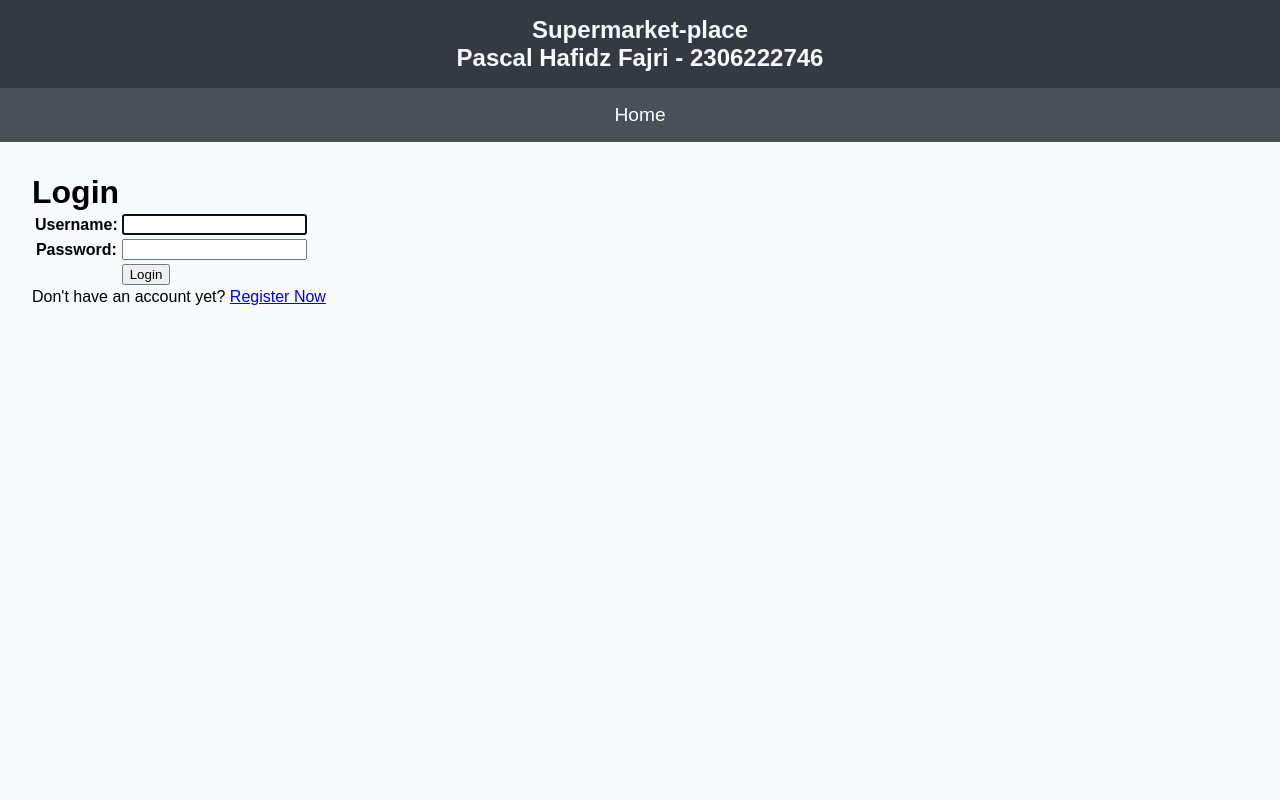
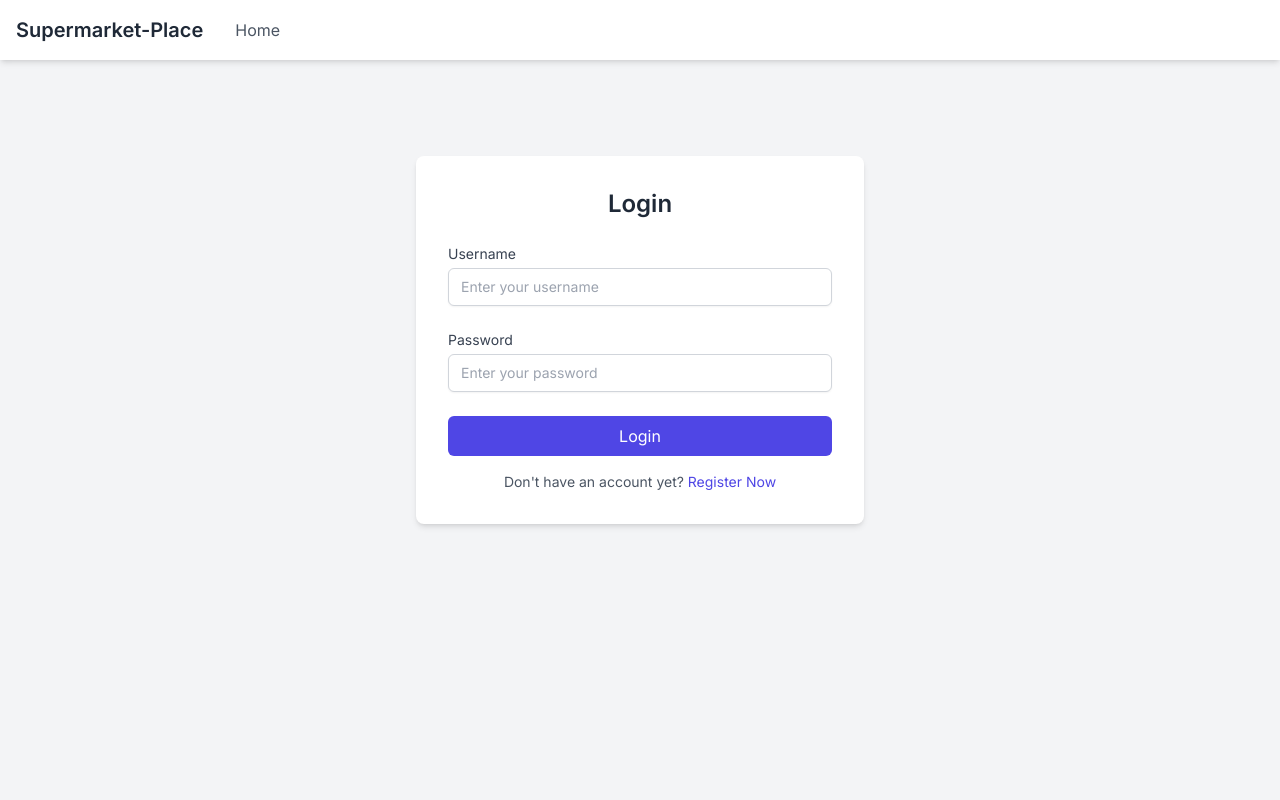
Before and after one commit to Scallss/supermarket-place, a Django app: page /login/ in a window 1280 px wide. Run offline with Django 5.2, Linux system fonts and the light colour scheme; some libraries are stand-ins or nearby versions.

Commit message:
Implemented Assignment 5 Checklist

```diff
--- a/main/models.py
+++ b/main/models.py
@@ -9,6 +9,7 @@ class Product(models.Model):
     price = models.IntegerField()
     description = models.TextField()
     stock = models.PositiveIntegerField(default=0)
+    image = models.ImageField(upload_to='products/')  # Images stored in 'media/products/'
     category = models.CharField(max_length=100, blank=True, null=True)
     date_added = models.DateTimeField(auto_now_add=True)
 
--- a/main/templates/login.html
+++ b/main/templates/login.html
@@ -1,32 +1,43 @@
 {% extends 'base.html' %}
 
-{% block meta %}
-<title>Login</title>
-{% endblock meta %}
+{% block title %}Login{% endblock %}
 
 {% block content %}
-<div class="login">
-  <h1>Login</h1>
+<div class="flex items-start justify-center mt-16 bg-gray-100">
+    <div class="bg-white shadow-md rounded-lg p-8 w-full max-w-md">
+        <h1 class="text-2xl font-semibold text-gray-800 mb-6 text-center">Login</h1>
 
-  <form method="POST" action="">
+        <form method="POST" action="" class="space-y-6">
             {% csrf_token %}
-    <table>
-      {{ form.as_table }}
-      <tr>
-        <td></td>
-        <td><input class="btn login_btn" type="submit" value="Login" /></td>
-      </tr>
-    </table>
+            <div>
+                <label for="username" class="block text-sm font-medium text-gray-700">Username</label>
+                <input type="text" name="username" id="username" class="mt-1 block w-full px-3 py-2 border border-gray-300 rounded-md shadow-sm focus:outline-none focus:ring-indigo-500 focus:border-indigo-500 sm:text-sm" placeholder="Enter your username">
+            </div>
+
+            <div>
+                <label for="password" class="block text-sm font-medium text-gray-700">Password</label>
+                <input type="password" name="password" id="password" class="mt-1 block w-full px-3 py-2 border border-gray-300 rounded-md shadow-sm focus:outline-none focus:ring-indigo-500 focus:border-indigo-500 sm:text-sm" placeholder="Enter your password">
+            </div>
+
+            <div>
+                <button type="submit" class="w-full bg-indigo-600 text-white py-2 px-4 rounded-md hover:bg-indigo-700 transition">Login</button>
+            </div>
         </form>
 
         {% if messages %}
+        <div class="mt-4 text-red-600">
             <ul>
                 {% for message in messages %}
                 <li>{{ message }}</li>
                 {% endfor %}
             </ul>
-  {% endif %} Don't have an account yet?
-  <a href="{% url 'main:register' %}">Register Now</a>
         </div>
+        {% endif %}
 
-{% endblock content %}
+        <p class="mt-4 text-sm text-center text-gray-600">
+            Don't have an account yet?
+            <a href="{% url 'main:register' %}" class="text-indigo-600 hover:text-indigo-500">Register Now</a>
+        </p>
+    </div>
+</div>
+{% endblock %}
--- a/main/urls.py
+++ b/main/urls.py
@@ -1,5 +1,5 @@
 from django.urls import path
-from main.views import show_main, add_product, show_xml, show_json, show_xml_by_id, show_json_by_id, register, login_user, logout_user
+from main.views import *
 
 app_name = 'main'
 
@@ -13,4 +13,6 @@ urlpatterns = [
     path('register/', register, name='register'),
     path('login/', login_user, name='login'),
     path('logout/', logout_user, name='logout'),
+    path('edit-product/<uuid:id>', edit_product, name='edit_product'),
+    path('delete/<uuid:id>', delete_product, name='delete_product'),
 ]
--- a/main/views.py
+++ b/main/views.py
@@ -23,7 +23,7 @@ def show_main(request):
     return render(request, "main.html", context)
 
 def add_product(request):
-    form = ProductForm(request.POST or None)
+    form = ProductForm(request.POST or None, request.FILES or None)
 
     if form.is_valid() and request.method == "POST":
         product_entry = form.save(commit=False)
@@ -33,6 +33,23 @@ def add_product(request):
 
     context = {'form': form}
     return render(request, "add_product.html", context)
+
+def edit_product(request, id):
+    product = Product.objects.get(pk = id)
+
+    form = ProductForm(request.POST or None, request.FILES or None, instance=product)
+
+    if form.is_valid() and request.method == "POST":
+        form.save()
+        return HttpResponseRedirect(reverse('main:show_main'))
+
+    context = {'form': form}
+    return render(request, "edit_product.html", context)
+
+def delete_product(request, id):
+    product = Product.objects.get(pk = id)
+    product.delete()
+    return HttpResponseRedirect(reverse('main:show_main'))
 
 def register(request):
     form = UserCreationForm()
--- a/templates/base.html
+++ b/templates/base.html
@@ -1,78 +1,21 @@
 <!DOCTYPE html>
 <html lang="en">
 <head>
-    <meta charset="UTF-8">
-    <meta name="viewport" content="width=device-width, initial-scale=1.0">
+    <meta charset="UTF-8" />
+    <meta name="viewport" content="width=device-width, initial-scale=1">
     <title>{% block title %}Supermarket-Place{% endblock %}</title>
+    <script src="https://cdn.tailwindcss.com"></script>
+    <link rel="stylesheet" href="https://fonts.googleapis.com/css2?family=Inter:wght@400;600&display=swap">
     <style>
         body {
-            font-family: Arial, sans-serif;
-            margin: 0;
-            padding: 0;
-            background-color: #f8f9fa;
-        }
-        header {
-            background-color: #343a40;
-            color: white;
-            padding: 1rem;
-            text-align: center;
-        }
-        nav {
-            background-color: #495057;
-            padding: 1rem;
-            text-align: center;
-        }
-        nav a {
-            color: white;
-            margin: 0 15px;
-            text-decoration: none;
-            font-size: 1.2rem;
-        }
-        nav a:hover {
-            text-decoration: underline;
-        }
-        .container {
-            margin: 2rem;
-        }
-        h1{
-            margin: 0;
-            color: black;
-        }
-
-        h2 {
-            margin: 0;
-            color: #f8f9fa;
-        }
-        button {
-            background-color: #28a745;
-            color: white;
-            border: none;
-            padding: 0.5rem 1rem;
-            cursor: pointer;
-            font-size: 1rem;
-        }
-        button:hover {
-            background-color: #218838;
+            font-family: 'Inter', sans-serif;
         }
     </style>
 </head>
-<body>
-    <header>
-        <h2>Supermarket-place</h2>
-        <h2>Pascal Hafidz Fajri - 2306222746</h2>
-    </header>
-
-    <nav>
-        <a href="{% url 'main:show_main' %}">Home</a>
-        {% if user.is_authenticated %}
-            <a href="{% url 'main:add_product' %}">Add Product</a>
-            <a href="{% url 'main:logout' %}">Logout</a>
-        {% endif %}
-    </nav>
-
-    <div class="container">
-        {% block content %}
-        {% endblock %}
+<body class="bg-gray-100 min-h-screen flex flex-col">
+    {% include 'navbar.html' %}
+    <div class="container mx-auto px-4 py-8">
+        {% block content %}{% endblock %}
     </div>
 </body>
 </html>
--- /dev/null
+++ b/templates/navbar.html
@@ -0,0 +1,90 @@
+<nav class="bg-white shadow-md">
+    <div class="container mx-auto px-4 py-4 flex justify-between items-center">
+        <!-- Logo and Home Link -->
+        <div class="flex items-center space-x-8">
+            <a class="text-xl font-semibold text-gray-800">Supermarket-Place</a>
+
+            <!-- Home and Add Product links -->
+            <div class="hidden sm:flex space-x-6">
+                <a href="{% url 'main:show_main' %}" class="text-gray-600 hover:text-indigo-600 transition">Home</a>
+                {% if user.is_authenticated %}
+                    <a href="{% url 'main:add_product' %}" class="text-gray-600 hover:text-indigo-600 transition">Add Product</a>
+                {% endif %}
+            </div>
+        </div>
+
+        <!-- User Profile Picture and Dropdown (for large screens) -->
+        <div class="relative hidden sm:flex items-center space-x-4">
+            {% if user.is_authenticated %}
+                <div class="relative">
+                    <button id="profile-menu-button" class="block h-10 w-10 rounded-full overflow-hidden border-2 border-gray-300 focus:outline-none">
+                        <!-- Static Profile Image -->
+                        <img class="h-full w-full object-cover" src="https://placehold.co/400" alt="User Profile">
+                    </button>
+
+                    <!-- Dropdown Menu -->
+                    <div id="profile-dropdown" class="hidden absolute right-0 mt-2 w-48 bg-white rounded-md shadow-lg py-1 ring-1 ring-black ring-opacity-5">
+                        <div class="px-4 py-2 text-sm text-gray-700">Welcome, {{ user.username }}</div> <!-- User Greeting -->
+                        <a href="{% url 'main:logout' %}" class="block px-4 py-2 text-sm text-gray-700 hover:bg-gray-100">Logout</a>
+                    </div>
+                </div>
+            {% endif %}
+        </div>
+
+        <!-- Mobile Menu Button and Profile Picture (for small screens) -->
+        <div class="sm:hidden flex items-center space-x-2">
+            <!-- Mobile Menu Button -->
+            <button id="mobile-menu-button" class="text-gray-500 hover:text-indigo-600 transition">
+                <svg class="h-6 w-6" fill="none" stroke="currentColor" stroke-width="2" viewBox="0 0 24 24">
+                    <path stroke-linecap="round" stroke-linejoin="round" d="M4 6h16M4 12h16M4 18h16"></path>
+                </svg>
+            </button>
+
+            <!-- User Profile Picture (for small screens) -->
+            {% if user.is_authenticated %}
+                <button id="mobile-profile-menu-button" class="block h-10 w-10 rounded-full overflow-hidden border-2 border-gray-300 focus:outline-none">
+                    <img class="h-full w-full object-cover" src="https://placehold.co/400" alt="User Profile">
+                </button>
+
+                <!-- Dropdown Menu for Small Screens -->
+                <div id="mobile-profile-dropdown" class="hidden absolute right-0 mt-2 w-48 bg-white rounded-md shadow-lg py-1 ring-1 ring-black ring-opacity-5">
+                    <div class="px-4 py-2 text-sm text-gray-700">Welcome, {{ user.username }}</div> <!-- User Greeting -->
+                    <a href="{% url 'main:logout' %}" class="block px-4 py-2 text-sm text-gray-700 hover:bg-gray-100">Logout</a>
+                </div>
+            {% endif %}
+        </div>
+    </div>
+
+    <!-- Mobile Menu, hidden by default -->
+    <div class="sm:hidden hidden" id="mobile-menu">
+        <div class="space-y-1 px-2 pb-3 pt-2">
+            <a href="{% url 'main:show_main' %}" class="block rounded-md bg-gray-900 px-3 py-2 text-base font-medium text-white" aria-current="page">Home</a>
+            {% if user.is_authenticated %}
+                <a href="{% url 'main:add_product' %}" class="block rounded-md px-3 py-2 text-base font-medium text-gray-300 hover:bg-gray-700 hover:text-white">Add Product</a>
+            {% endif %}
+        </div>
+    </div>
+</nav>
+
+<script>
+    // Toggle mobile menu visibility
+    const mobileMenuButton = document.getElementById('mobile-menu-button');
+    const mobileMenu = document.getElementById('mobile-menu');
+    mobileMenuButton.addEventListener('click', () => {
+        mobileMenu.classList.toggle('hidden');
+    });
+
+    // Toggle profile dropdown visibility (large screens)
+    const profileMenuButton = document.getElementById('profile-menu-button');
+    const profileDropdown = document.getElementById('profile-dropdown');
+    profileMenuButton.addEventListener('click', () => {
+        profileDropdown.classList.toggle('hidden');
+    });
+
+    // Toggle profile dropdown visibility (small screens)
+    const mobileProfileMenuButton = document.getElementById('mobile-profile-menu-button');
+    const mobileProfileDropdown = document.getElementById('mobile-profile-dropdown');
+    mobileProfileMenuButton.addEventListener('click', () => {
+        mobileProfileDropdown.classList.toggle('hidden');
+    });
+</script>
```
Also changed, not shown: main/forms.py (+12 -4 lines), main/templates/add_product.html (+33 -7 lines), main/templates/delete_product.html (added, +21 -0 lines), main/templates/edit_product.html (added, +35 -0 lines), main/templates/main.html (+29 -20 lines), main/templates/register.html (+9 -27 lines), supermarket_place/settings.py (+7 -0 lines), main/migrations/0008_product_image.py (added), static/image/sad-cat.jpg (added), static/image/sedih-banget.png (added). Lines whose indentation alone changed are shown as unchanged.
